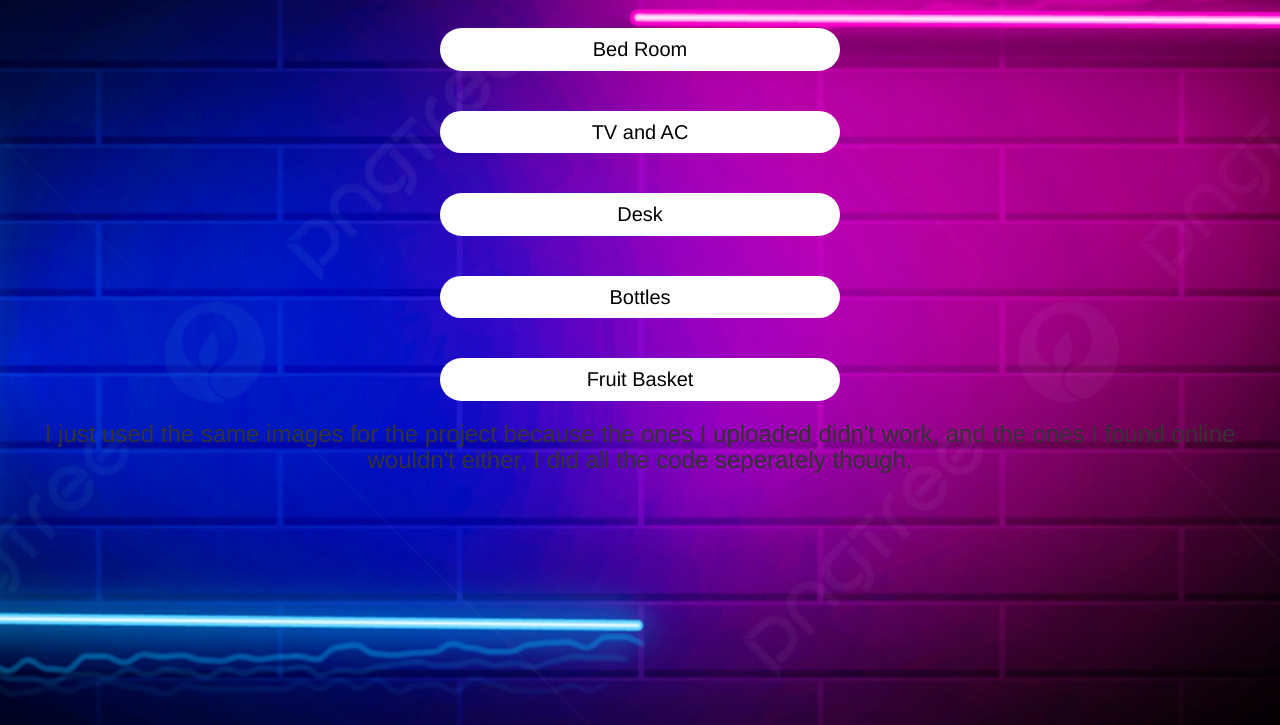
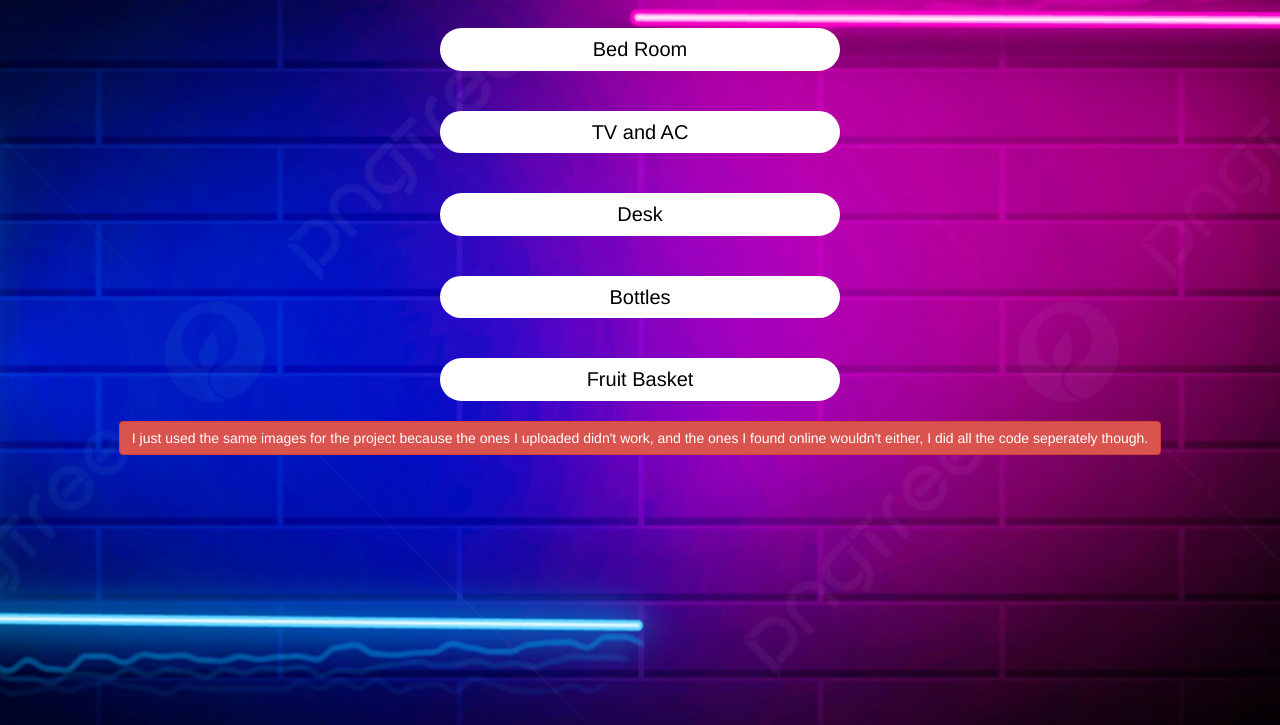
Before and after one commit to ExtremeCoder991/Project131-133, a plain HTML site: page index.html in a window 1280 px wide. Shown: the part 75-800 px from the top of the page. Drawn offline with nearby package versions, Linux system fonts and the light colour scheme; a script that the page names is missing.

Commit message:
Update index.html

```diff
--- a/index.html
+++ b/index.html
@@ -37,7 +37,7 @@
     <br> <br><br>
     <a href="fruit.html" class="btn ">Fruit Basket</a>
  <br>
-    <h3 id="READMENOTE">I just used the same images for the project because the ones I uploaded didn't work, and the ones I found online wouldn't either, I did all the code seperately though.</h3>
+    <h3 id="READMENOTE" class="btn btn-danger">I just used the same images for the project because the ones I uploaded didn't work, and the ones I found online wouldn't either, I did all the code seperately though.</h3>
   </center>
   <script src="main.js"></script>
 
```
